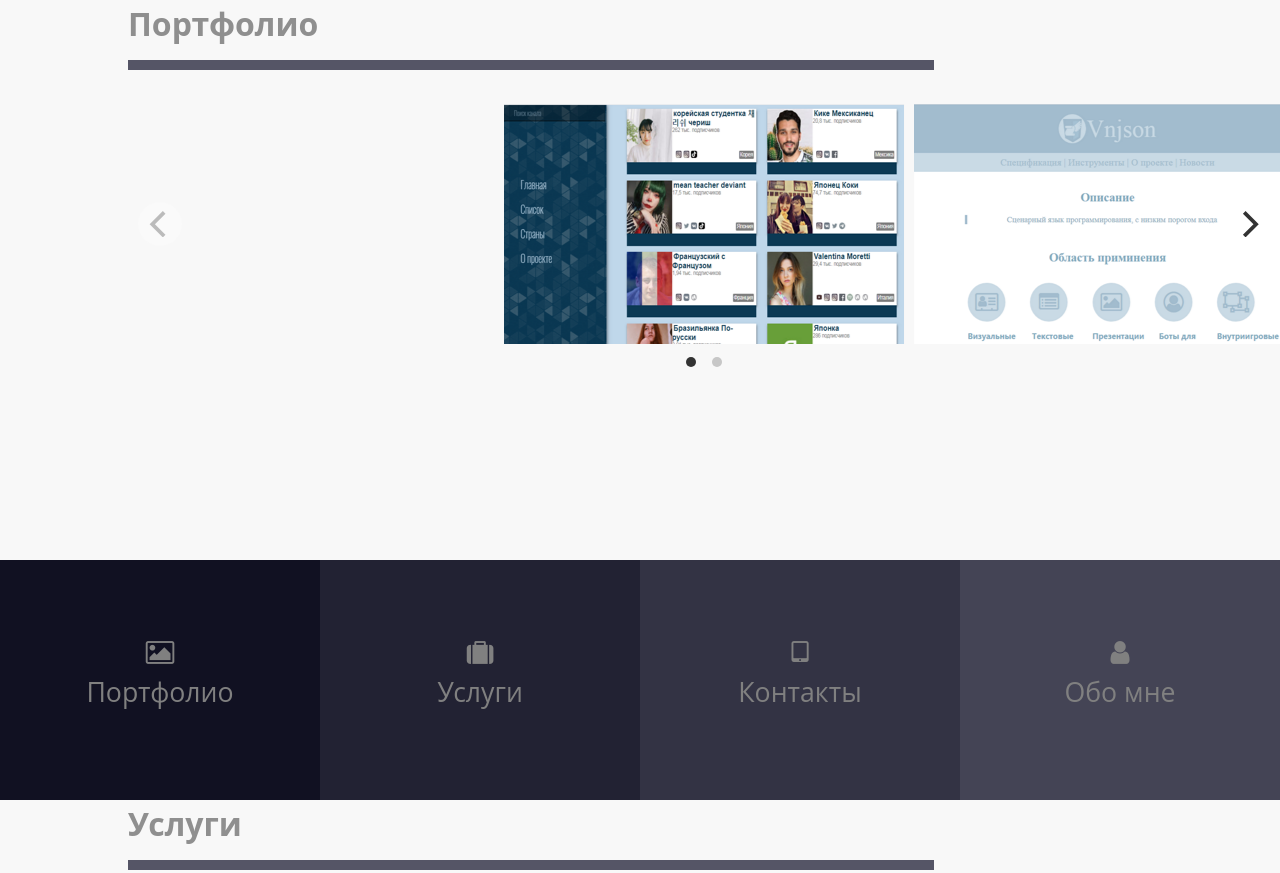
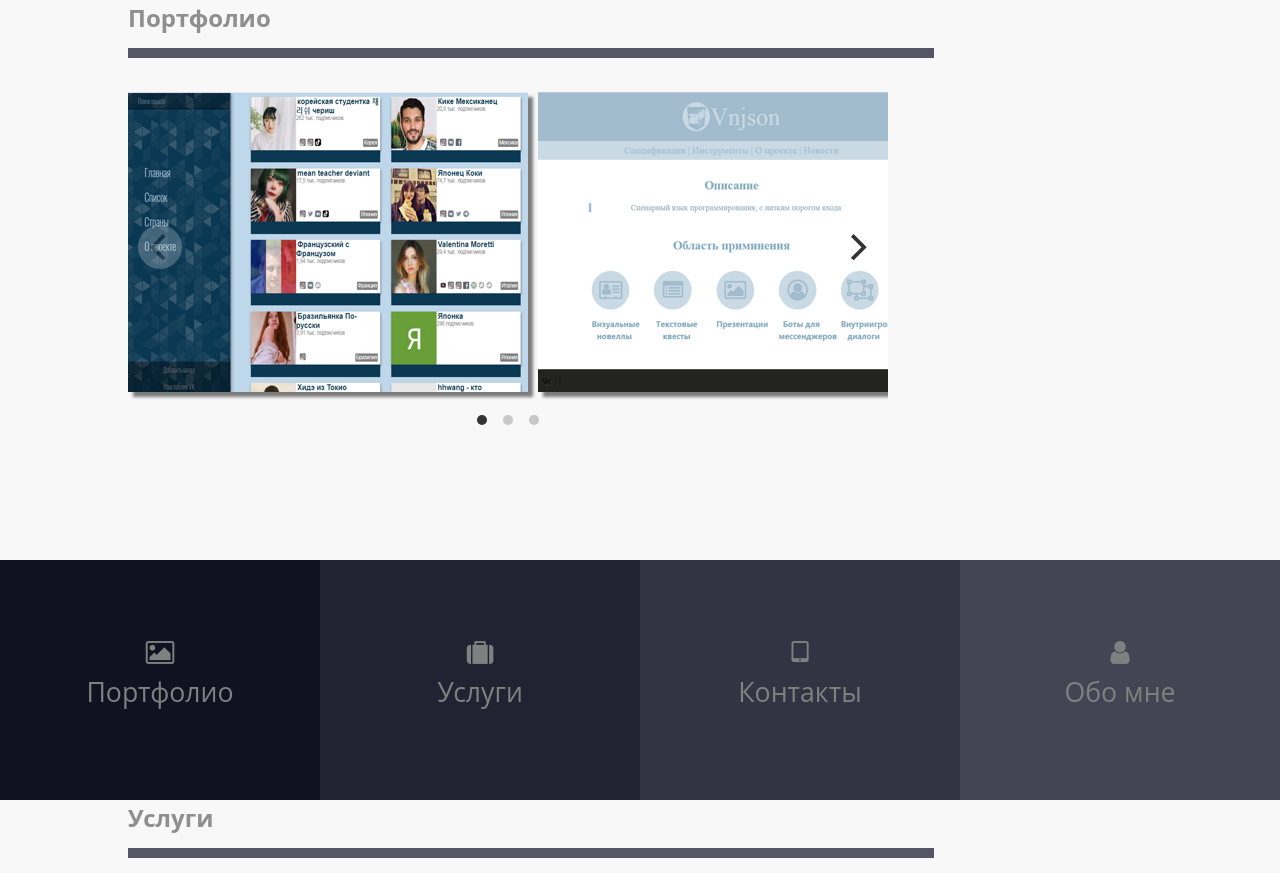
Before and after one commit to kserks/kserks.github.io, a plain HTML site: page index.html in a window 1280 px wide. Shown: the top 873 px of the page. Drawn offline with nearby package versions, Linux system fonts and the light colour scheme.

Commit message:
add showcase item

```diff
--- a/css/main.css
+++ b/css/main.css
@@ -2336,13 +2336,6 @@ mark {
   padding-bottom: 3px;
   padding-top: 3px; }
 
-/*
-.wrapper{
-
-	background-image: url(../assets/bg.jpg);
-	background-repeat: no-repeat;
-
-}*/
 .content {
   /*background-color: rgba( 0, 0, 0, 0.7);*/
   width: 100%;
@@ -2350,7 +2343,7 @@ mark {
   font-size: 1em; }
 
 h2 {
-  font-size: 2.0em;
+  font-size: 1.5em;
   margin-bottom: 3%;
   padding-bottom: 1%;
   width: 70%;
@@ -2363,10 +2356,15 @@ h2 {
   padding-top: 0;
   padding-left: 10%; }
 
+.showcase__carousel {
+  width: 66%; }
+
 .carousel-cell {
   width: 400px;
-  height: 30vh;
-  margin-right: 10px; }
+  height: 300px;
+  margin-right: 10px;
+  margin-bottom: 10px;
+  box-shadow: 5px 5px 3px rgba(0, 0, 0, 0.5); }
 
 /*
 @media screen and (max-width: 600px) {
--- a/index.html
+++ b/index.html
@@ -24,6 +24,9 @@
 		</a>
 		<a class="carousel-cell" href="https://vnjson.github.io/">
 			<img src="../assets/p_vnjson.png">
+		</a>
+		<a class="carousel-cell" href="https://kserks.github.io/">
+			<img src="../assets/p_kserks.png">
 		</a>
 	</div>
 </section>
@@ -97,7 +100,8 @@
 		Веб программированием занимаюсь с 2013 года.
 	</p>
 	<p>
-		Хорошо знаю <mark>javascript</mark> и оркужение <mark>nodejs</mark>
+		Хорошо знаю <mark>javascript</mark> и оркужение <mark>nodejs</mark>.
+		Так же <mark>Vue.js</mark> и <mark>jQuery</mark>
 	</p>
 
 	<p>
@@ -116,7 +120,7 @@
 	</p>
 	<p>
 
-		Умею работать с <mark>git</mark> и понимаю важность веток
+		Умею работать с <mark>git</mark> и понимаю важность веток.
 	</p>
 	<p>
 		 Использую системы сборки <mark>webpack</mark> и <mark>gulp</mark>
@@ -160,7 +164,7 @@
 </nav>
 <script>
 	var flkty = new Flickity( '.showcase__carousel', {
-  cellAlign: 'center',
+  cellAlign: 'left',
   contain: false
 });
 
```
Also changed, not shown: assets/p_kserks.png (added), 1 other file.
